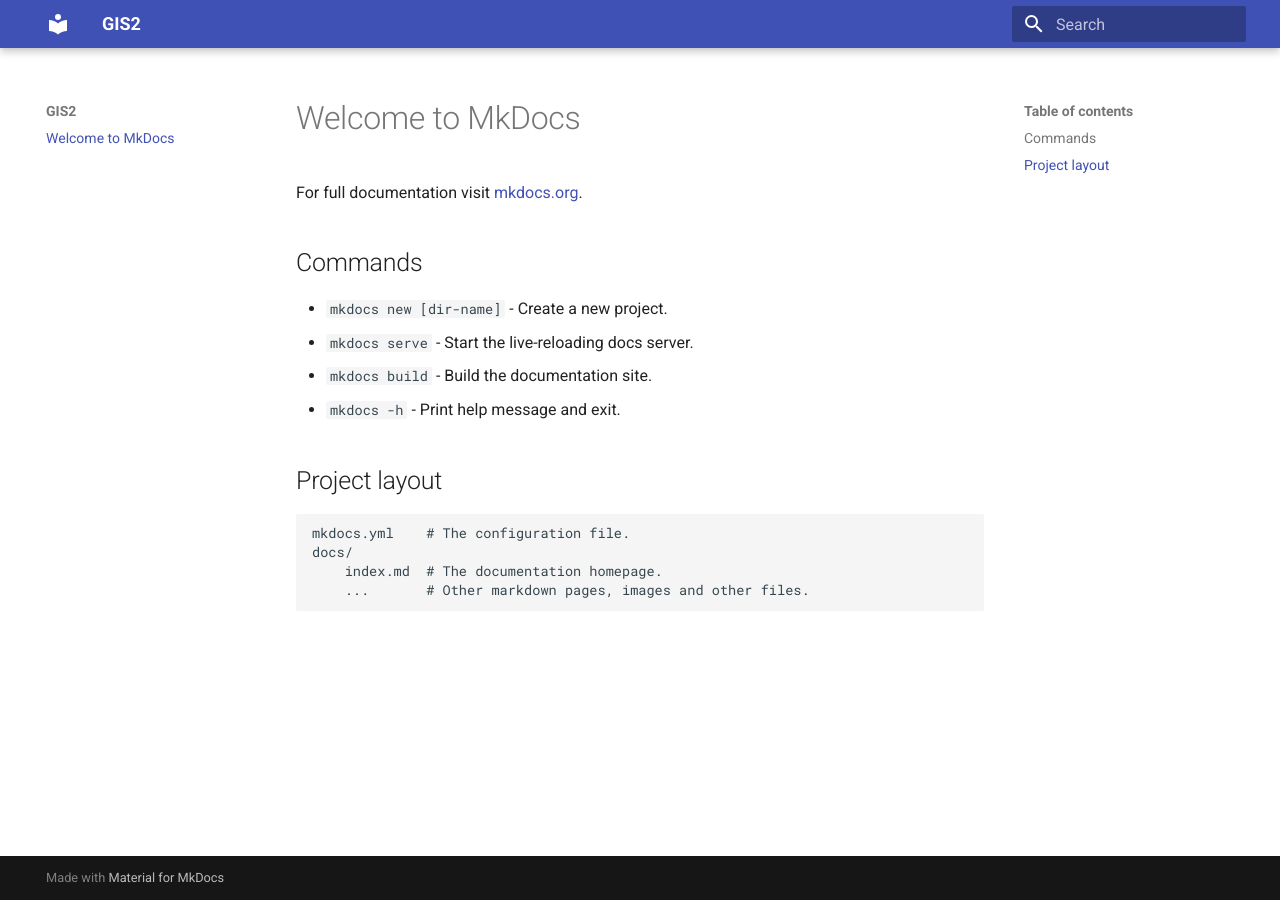
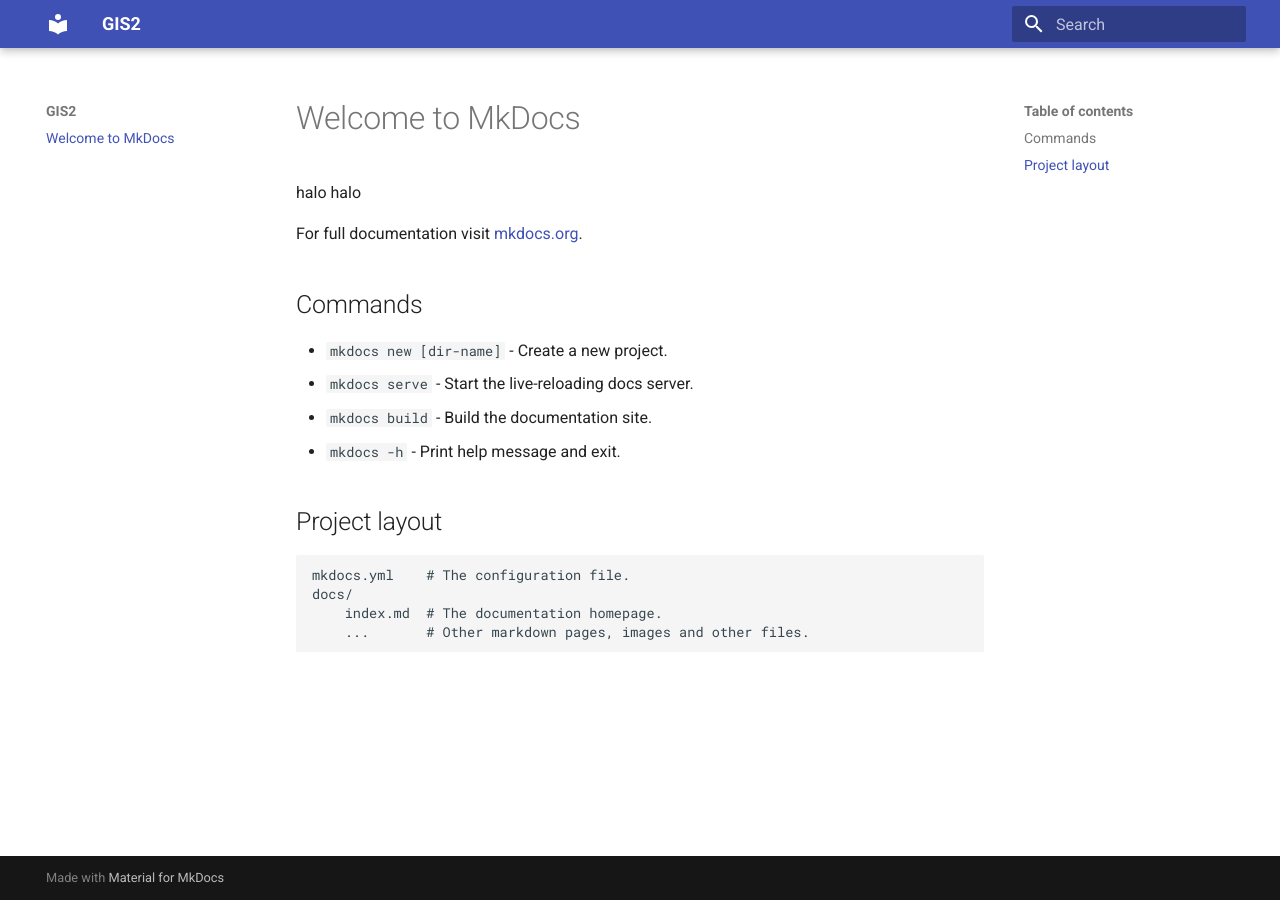
Before and after one commit to k155cvut/gis-2, an MkDocs documentation site: the page built from docs/index.md, in a window 1280 px wide. Built offline with MkDocs 1.6.1 and Material for MkDocs 9.7.7, drawn with Linux system fonts in a browser that asks for light colours.

Commit message:
$init gis2

```diff
--- a/docs/index.md
+++ b/docs/index.md
@@ -1,13 +1,15 @@
 # Welcome to MkDocs
+
+halo halo
 
 For full documentation visit [mkdocs.org](https://www.mkdocs.org).
 
 ## Commands
 
-* `mkdocs new [dir-name]` - Create a new project.
-* `mkdocs serve` - Start the live-reloading docs server.
-* `mkdocs build` - Build the documentation site.
-* `mkdocs -h` - Print help message and exit.
+- `mkdocs new [dir-name]` - Create a new project.
+- `mkdocs serve` - Start the live-reloading docs server.
+- `mkdocs build` - Build the documentation site.
+- `mkdocs -h` - Print help message and exit.
 
 ## Project layout
 
```
